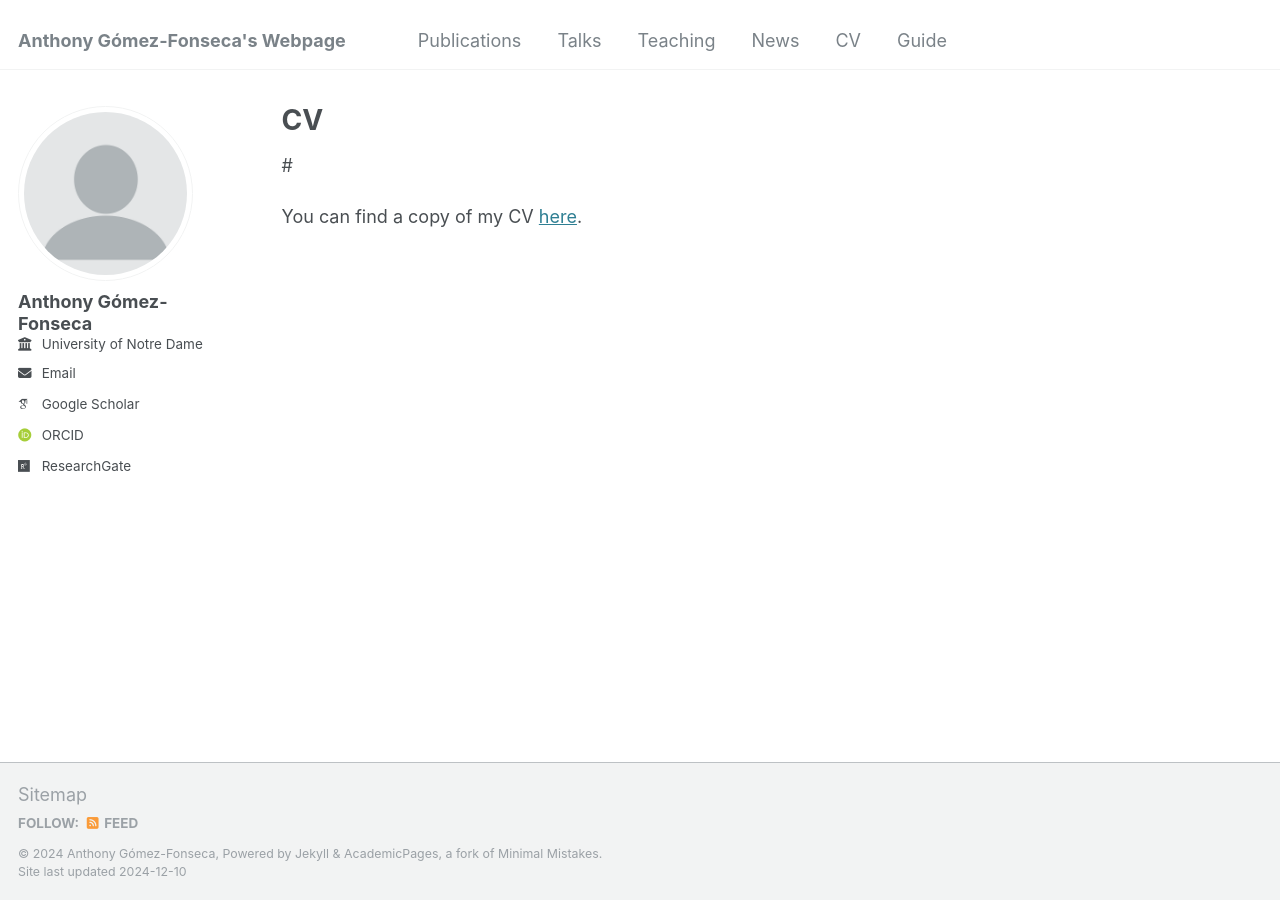
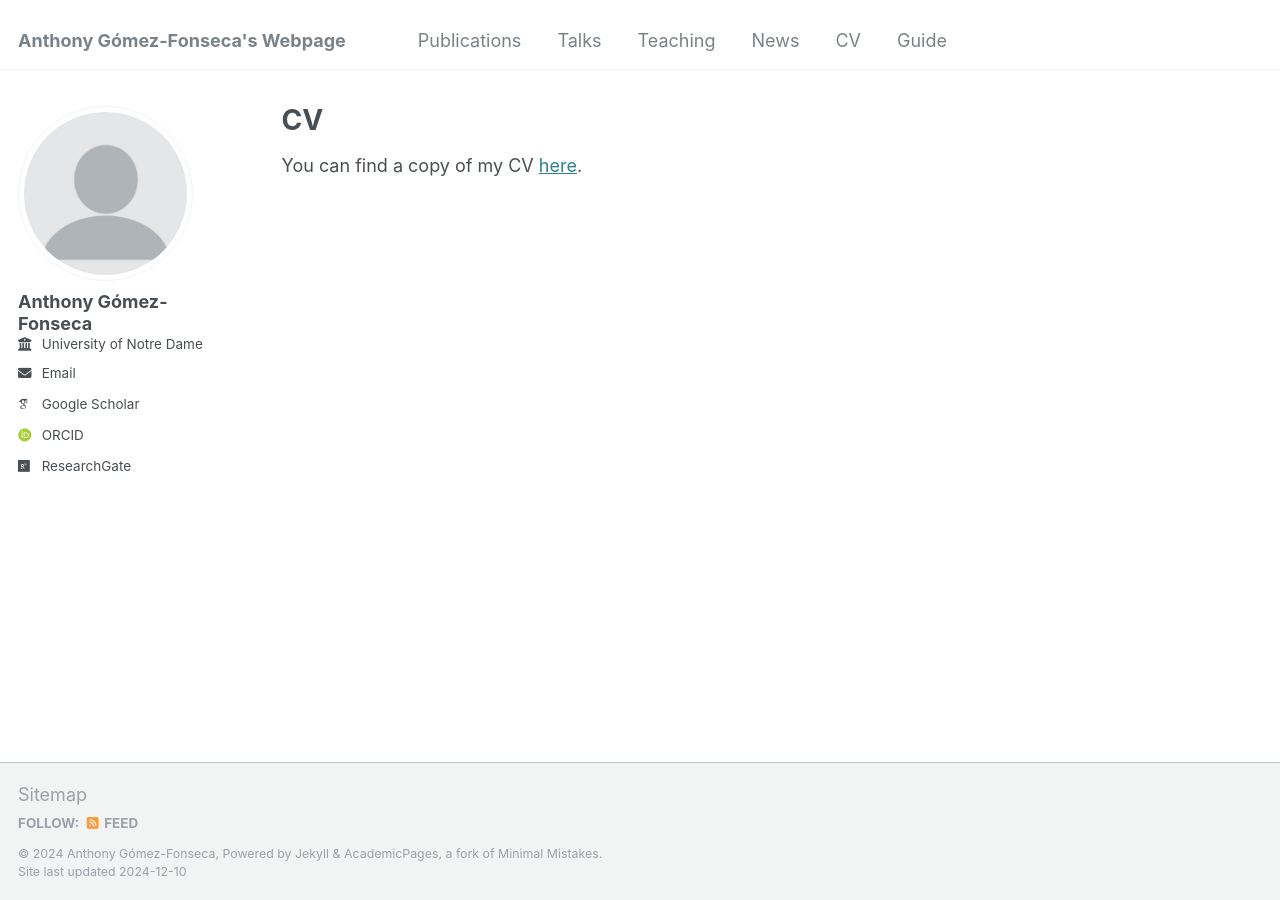
Before and after one commit to gomezfonsecaa/Anthony, a Jekyll site: the page built from _pages/cv.md, in a window 1280 px wide. Built offline with Jekyll 4.4.1, drawn with Linux system fonts in a browser that asks for light colours; some web fonts are replaced.

Commit message:
Update cv.md

```diff
--- a/_pages/cv.md
+++ b/_pages/cv.md
@@ -7,6 +7,6 @@ redirect_from:
   - /resume
 ---
 
-#{% include base_path %}
+{% include base_path %}
 
 You can find a copy of my CV [here](Anthony_Gomez_Fonseca_CV.pdf).
```
